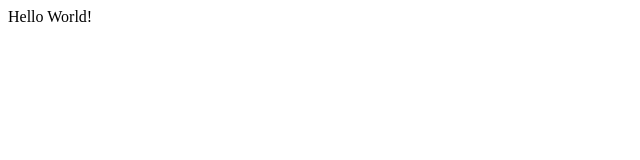
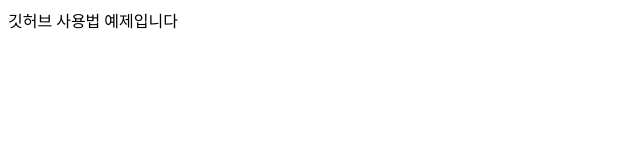
Before and after one commit to genaiteam5/exercise, a plain HTML site: page index.html in a window 1280 px wide. Shown: the whole page, without its empty margins (0-640 px from the left). Drawn offline with Linux system fonts and the light colour scheme.

Commit message:
Update index.html

```diff
--- a/index.html
+++ b/index.html
@@ -1,4 +1,4 @@
 <HTML>
   <HEAD></HEAD>
-  <BODY>Hello World!</BODY>
+  <BODY>깃허브 사용법 예제입니다</BODY>
 </HTML>
```
